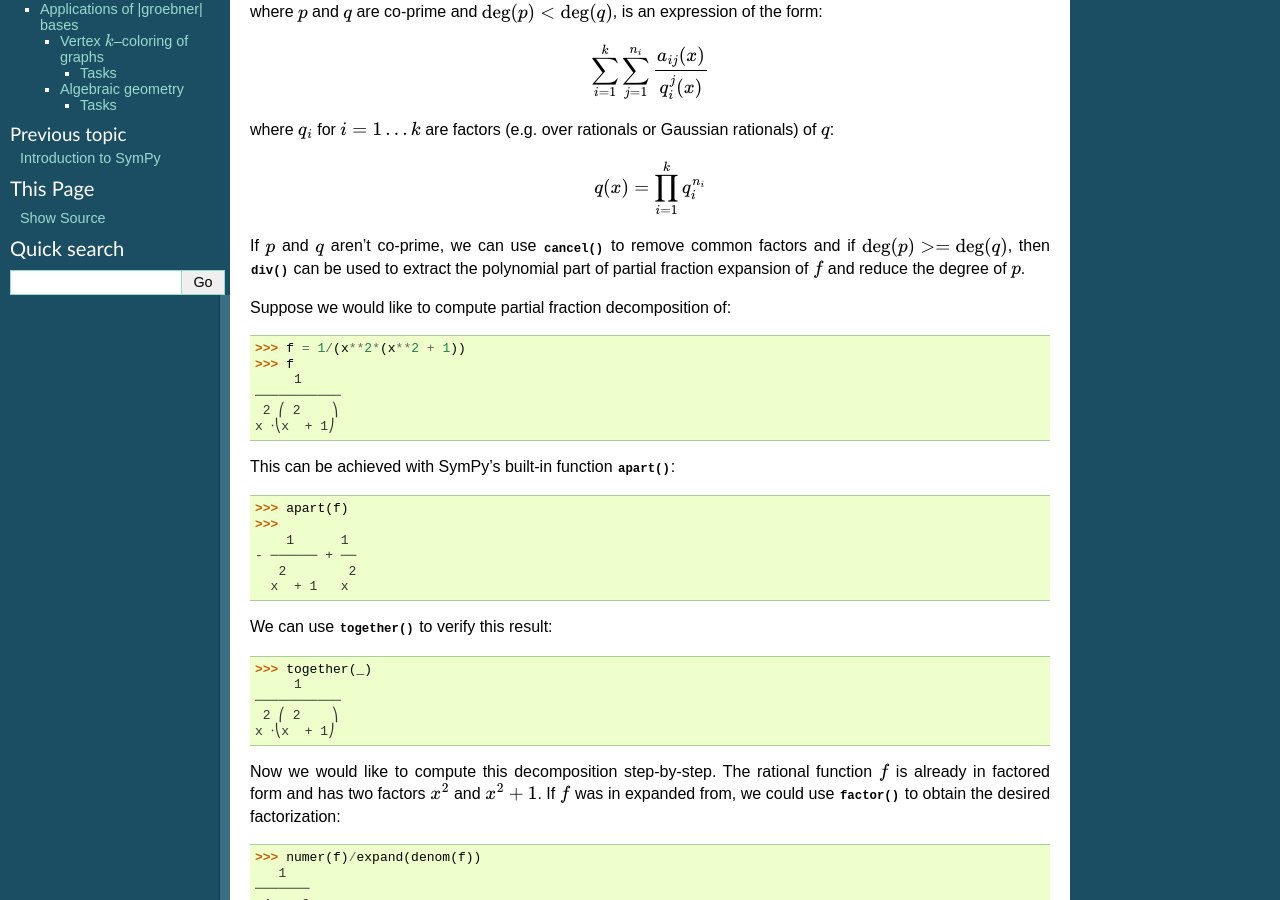
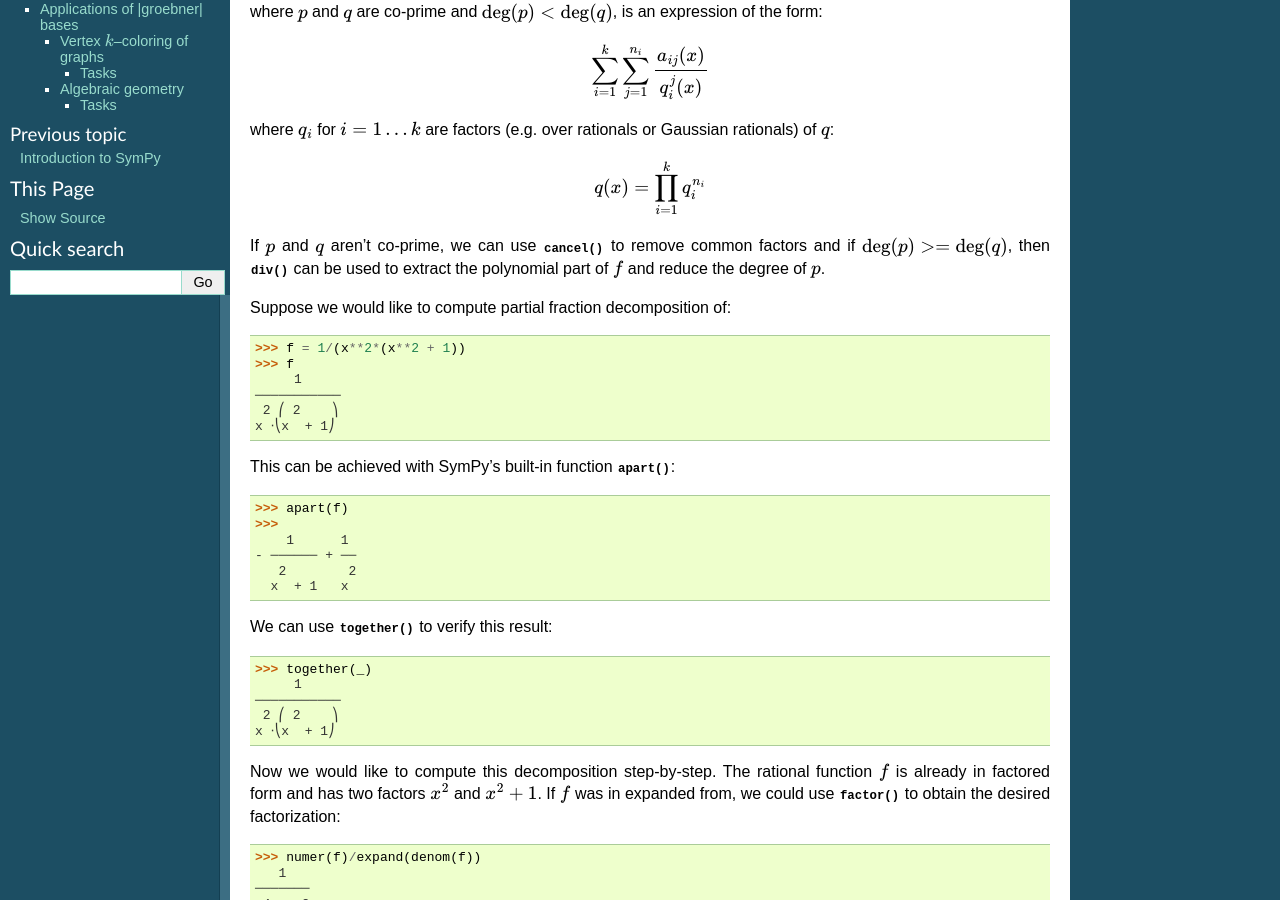
Before and after one commit to sympy/scipy-2016-tutorial, a Sphinx documentation site: the page built from source/mathematics.rst, in a window 1280 px wide and 900 px high, scrolled down 472 px. Built offline with Sphinx 7.4.7, drawn with Linux system fonts in a browser that asks for light colours.

Commit message:
Fixed description of partial fractions

```diff
--- a/source/mathematics.rst
+++ b/source/mathematics.rst
@@ -38,8 +38,7 @@ rationals) of `q`:
 
 If `p` and `q` aren't co-prime, we can use :func:`cancel` to remove common
 factors and if `\deg(p) >= \deg(q)`, then :func:`div` can be used to extract
-the polynomial part of partial fraction expansion of `f` and reduce the degree
-of `p`.
+the polynomial part of `f` and reduce the degree of `p`.
 
 Suppose we would like to compute partial fraction decomposition of::
 
```
